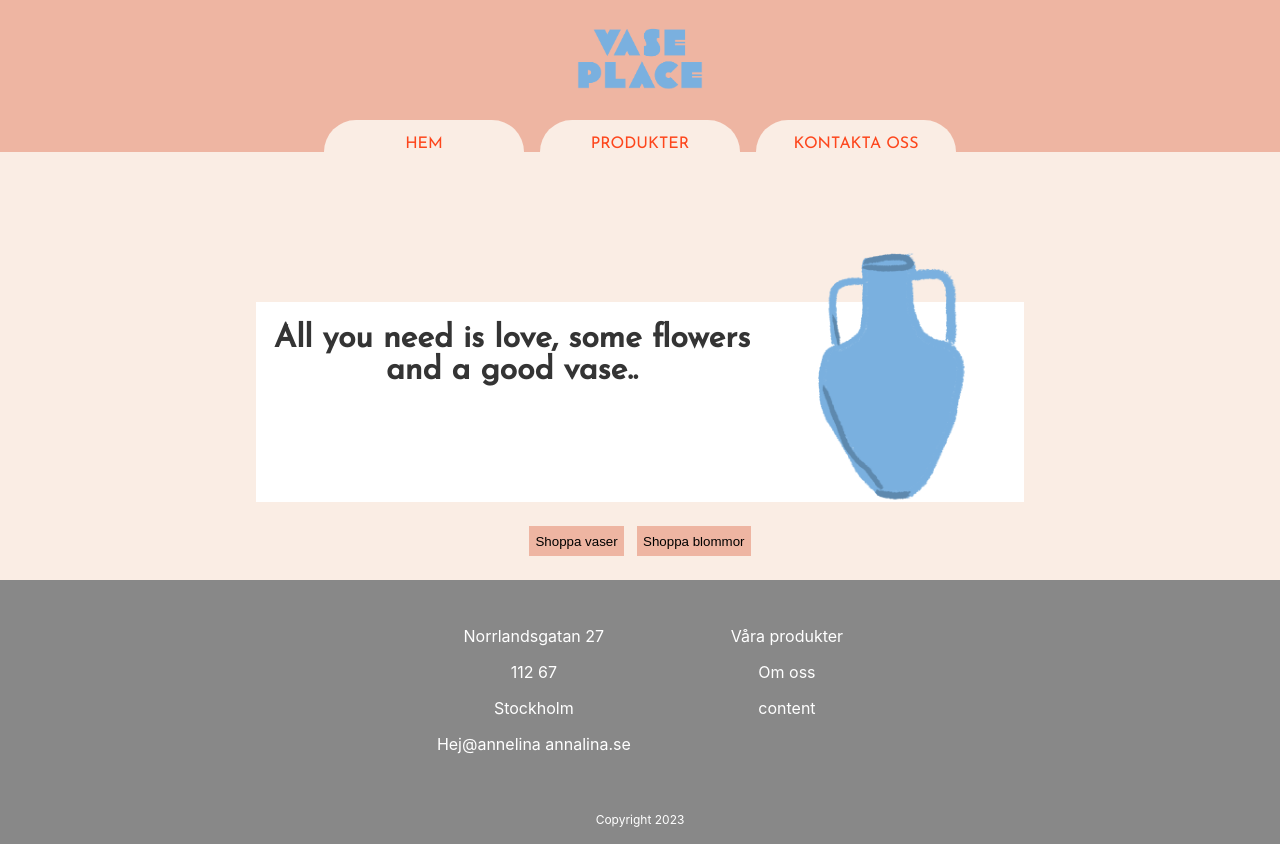
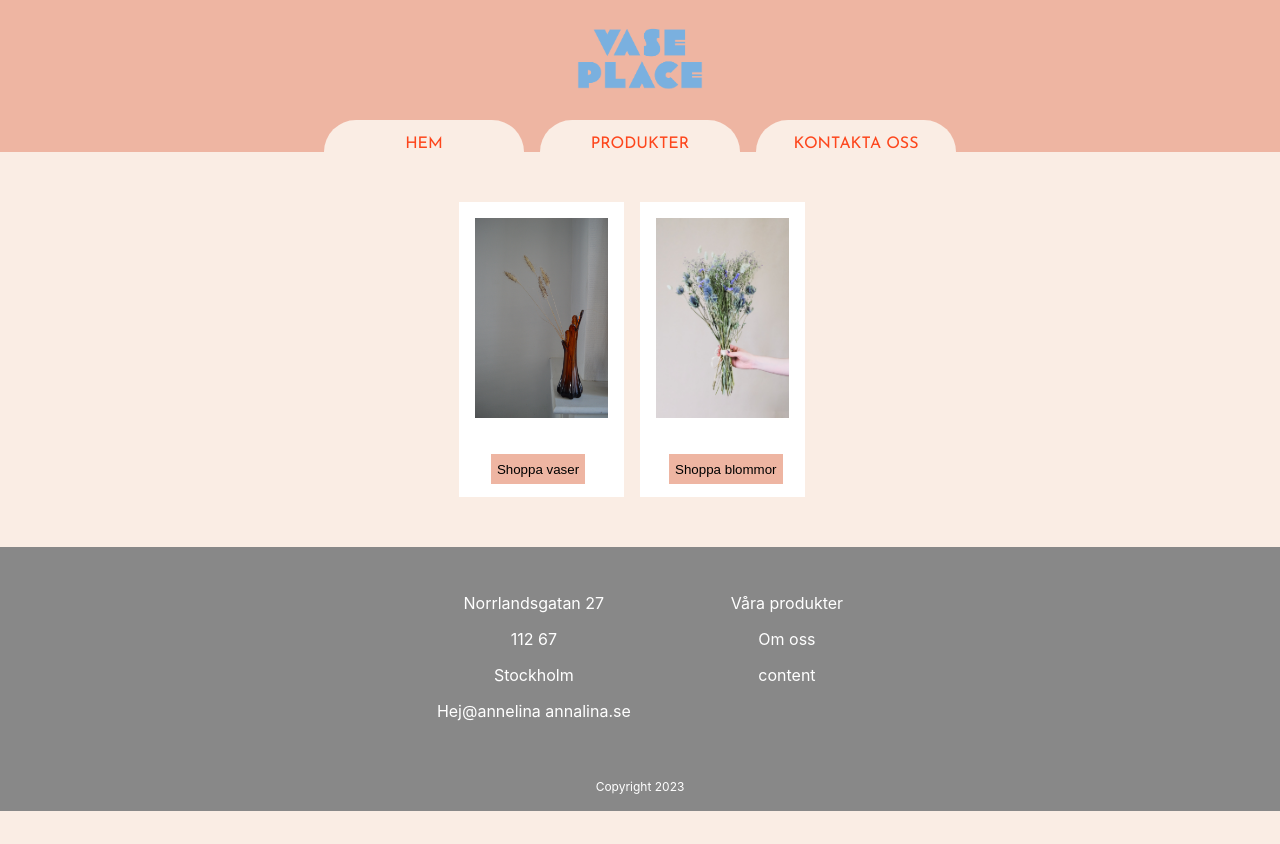
Before and after one commit to annamcn98/Examensarbete-2023, a React (Create React App) app: page / in a window 1280 px wide. After the commit the page ends 811 px from the top, so only its background shows below. Built offline with nearby package versions, Linux system fonts and the light colour scheme; what @woocommerce/woocommerce-rest-api would draw is missing.

Commit message:
content"kort" intakt

```diff
--- a/src/pages/Homepage.js
+++ b/src/pages/Homepage.js
@@ -1,6 +1,9 @@
 import React from 'react'
 import styled from 'styled-components'
-import bluevase from '../bluevase.png'
+import bukett from '../bukett.jpg'
+import vase from '../vase.jpg'
+// import bluevase from '../bluevase.png'
+// import flowers from '../flowers.jpg'
 // import component1 from '../component1.png'
 // import { Link } from 'react-router-dom'
 
@@ -12,23 +15,28 @@ function Homepage() {
     <div>
     <Wrapper>
       <LeftDiv>
-        {/* <ImgComponent src={component1} alt="abstract"></ImgComponent> */}
-        <h1 className='Linkfont'>
+      <Img src={vase} alt="vase"></Img>
+
+      <Btn1>
+          Shoppa vaser
+          </Btn1>
+        {/* <h1 className='Linkfont'>
           All you need is love, some flowers and a good vase..
-        </h1>
+        </h1> */}
       </LeftDiv>
       <RightDiv>
-      <Img src={bluevase} alt="dried flowers"></Img>
+        <Img src={bukett} alt="dried flowers"></Img>
+        <Btn2>
+          Shoppa blommor
+          </Btn2>
+
+      {/* <Img src={bluevase} alt="dried flowers"></Img> */}
+      {/* <Img src={flowers} alt="dried flowers"></Img> */}
+
       </RightDiv>
     </Wrapper>
-          <ButtonDiv>
-          <Btn1>
-          Shoppa vaser
-          </Btn1>
-          <Btn2>
-          Shoppa blommor
-          </Btn2>
-        </ButtonDiv>
+          {/* <ButtonDiv> */}
+        {/* </ButtonDiv> */}
         <div>
 
         </div>
@@ -40,47 +48,65 @@ export default Homepage
 
 const Wrapper = styled.div`
     display: flex;
-    height: 350px;
+    max-height: 480px;
+    margin: 50px 0;
     justify-content: center;
-    align-items: flex-end;
+    align-items: center;
 `
-const ButtonDiv = styled.div`
-display: flex;
-justify-content: center;
-margin: 1.5em 0;
-`
+// const ButtonDiv = styled.div`
+// display: flex;
+// justify-content: center;
+// margin: 1.5em 0;
+// `
 const Btn1 = styled.button`
   height: 30px;
   margin-right: 0.5em;
   background-color: #EEB5A2;
   border: none;
-
+  margin-bottom: 1em;
 `
 const Btn2 = styled.button`
 height: 30px;
 margin-left: 0.5em;
 background-color: #EEB5A2;
 border: none;
+margin-bottom: 1em;
 
 `
 const LeftDiv = styled.div`
     display: flex;
-    height: 200px;
-    width: 40%;
+    flex-direction: column;
+    max-height: 500px;
+    max-width: 300px;
+    margin-right: 1em;
     background-color: white;
-
+    justify-content: center;
+    align-items: center;
 `
 const RightDiv = styled.div`
-justify-content: center;
-align-items: center;
     display: flex;
-    height: 200px;
-    width: 20%;
+    flex-direction: column;
+    max-height: 500px;
+    max-width: 300px;
+    margin-right: 1em;
     background-color: white;
+    justify-content: center;
+    align-items: center;
 `
+
 const Img = styled.img `
-height: 350px;
+  /* min-width: 15vw; */
+  max-height: 25vh;
+  margin-bottom: 20px;
+  padding: 1em;
+
+/* height: 25vh;
+
+position: absolute;
+  left: 0px;
+  top: 0px;
+  z-index: 2; */
 `
-const ImgComponent = styled.img `
-height: 350px;
-`
+// const ImgComponent = styled.img `
+// height: 350px;
+// `
```
Also changed, not shown: src/bukett.jpg (added), src/vase.jpg (added).
